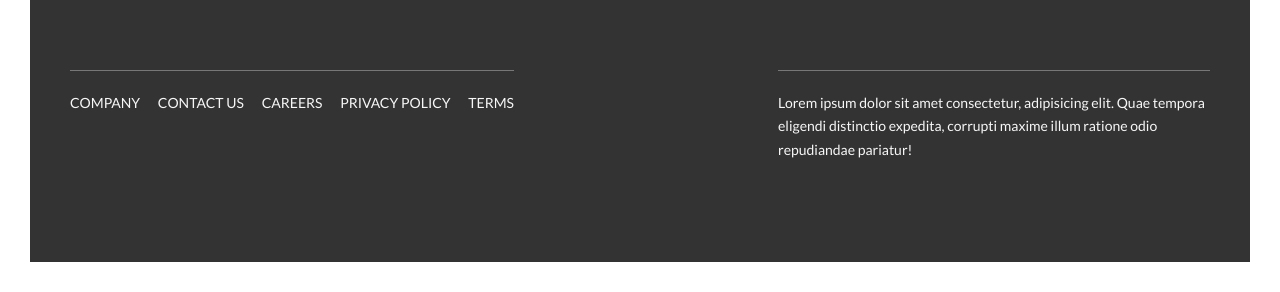
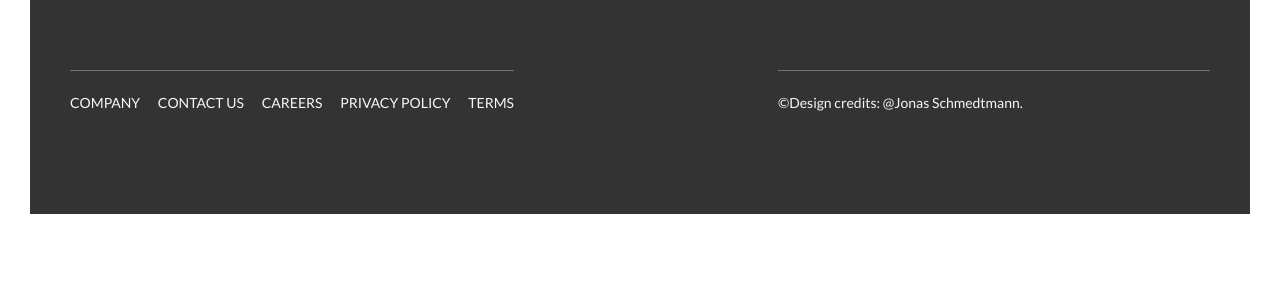
Before and after one commit to sandesh682/Natours, a website: page index.html in a window 1280 px wide. Shown: the part 5930-6222 px from the top of the page. After the commit the page ends 6174 px from the top, so only its background shows below. Drawn offline with Linux system fonts and the light colour scheme; files whose address does not match are found by name.

Commit message:
design credits are added

```diff
--- a/index.html
+++ b/index.html
@@ -517,9 +517,7 @@
         </div>
         <div class="col-1-of-2">
           <p class="footer__copyright">
-            Lorem ipsum dolor sit amet consectetur, adipisicing elit. Quae
-            tempora eligendi distinctio expedita, corrupti maxime illum ratione
-            odio repudiandae pariatur!
+            &copy;Design credits: @Jonas Schmedtmann.
           </p>
         </div>
       </div>
```
